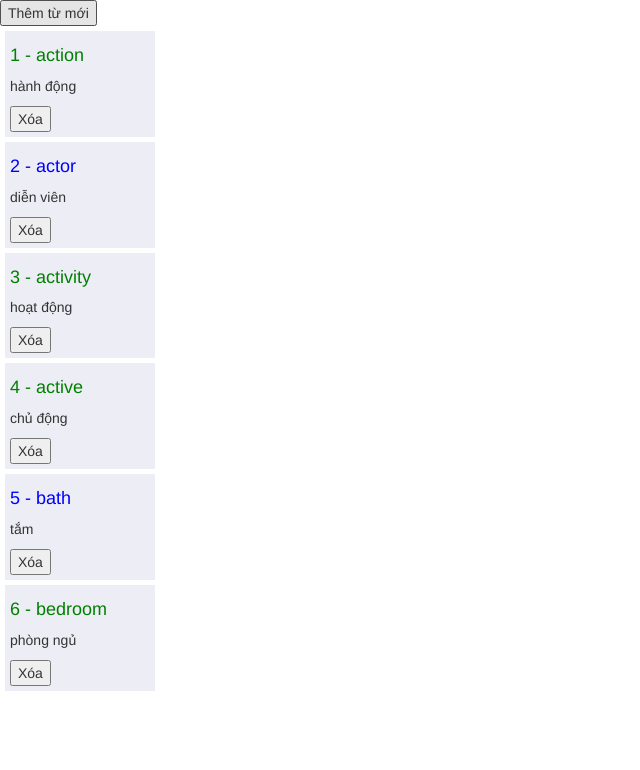
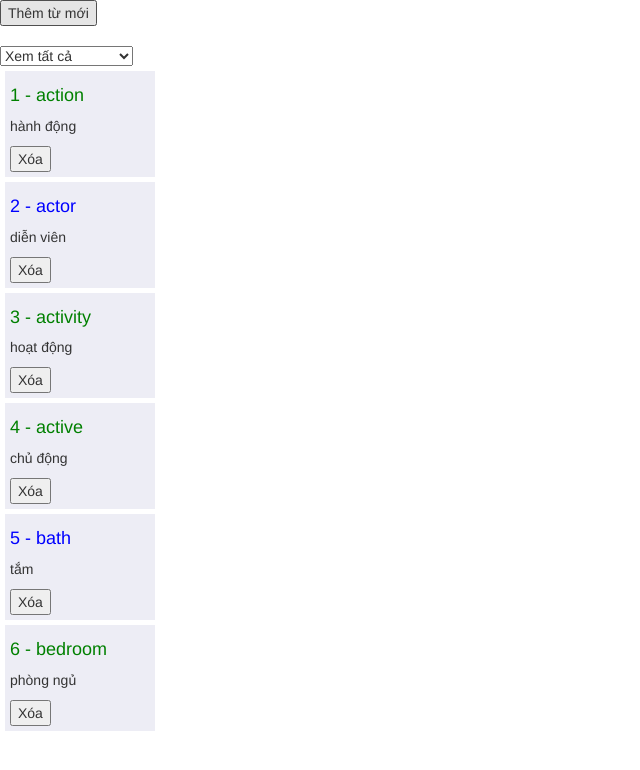
Before and after one commit to ThienBinhHY/LearnAngular4, an Angular app: page / in a window 1280 px wide. Shown: the top 770 px of the page, without its empty margins (0-640 px from the left). Built offline with nearby package versions, Linux system fonts and the light colour scheme.

Commit message:
Lọc mảng hiển thị sử dụng select (cách đơn giản)

```diff
--- a/src/app/words/words.component.html
+++ b/src/app/words/words.component.html
@@ -1,15 +1,24 @@
-<div *ngIf = "isShowForm">
+<div *ngIf="isShowForm">
   <input placeholder="English" [(ngModel)]="newEn" /><br>
   <input placeholder="Vietnamese" [(ngModel)]="newVn" />
   <br>
   <button (click)="addWord()">Thêm từ mới</button>
 </div>
-<button (click)="isShowForm = !isShowForm" *ngIf = "!isShowForm" >Thêm từ mới</button>
+<button (click)="isShowForm = !isShowForm" *ngIf="!isShowForm">Thêm từ mới</button>
 
-<div *ngFor="let word of arrWords" class="word">
-  <h4 [ngStyle]=" { color: word.memorized ? 'green' : 'blue'}">
-    {{ word.id +' - ' + word.en }}
-  </h4>
-  <p>{{ word.vn }}</p>
-  <button (click) = "delWord(word.id)">Xóa</button>
+<br><br>
+<select [(ngModel)]="filterStatus">
+  <option value="XEM_TAT_CA">Xem tất cả</option>
+  <option value="XEM_DA_NHO">Xem từ đã nhớ</option>
+  <option value="XEM_CHUA_NHO">Xem từ chưa nhớ</option>
+</select>
+<div *ngFor="let word of arrWords" >
+  <div class="word" *ngIf="getShowStatus(word.memorized)">
+    <h4 [ngStyle]=" { color: word.memorized ? 'green' : 'blue'}">
+      {{ word.id +' - ' + word.en }}
+    </h4>
+    <p>{{ word.vn }}</p>
+    <button (click)="delWord(word.id)">Xóa</button>
+  </div>
+
 </div>
--- a/src/app/words/words.component.ts
+++ b/src/app/words/words.component.ts
@@ -17,6 +17,7 @@ export class WordsComponent implements OnInit {
   newEn = "";
   newVn = "";
   isShowForm = false;
+  filterStatus = 'XEM_TAT_CA';
   constructor() { }
 
   ngOnInit() {
@@ -50,4 +51,11 @@ export class WordsComponent implements OnInit {
     this.arrWords.splice(index,1);
   }
 
+  getShowStatus(memorized: boolean) {
+    const dkXemTatCa = this.filterStatus === 'XEM_TAT_CA';
+    const dkXemDaNho = this.filterStatus === 'XEM_DA_NHO' && memorized;
+    const dkXemChuaNho = this.filterStatus === 'XEM_CHUA_NHO' && !memorized;
+    return dkXemTatCa || dkXemDaNho || dkXemChuaNho;
+  }
+
 }
```
